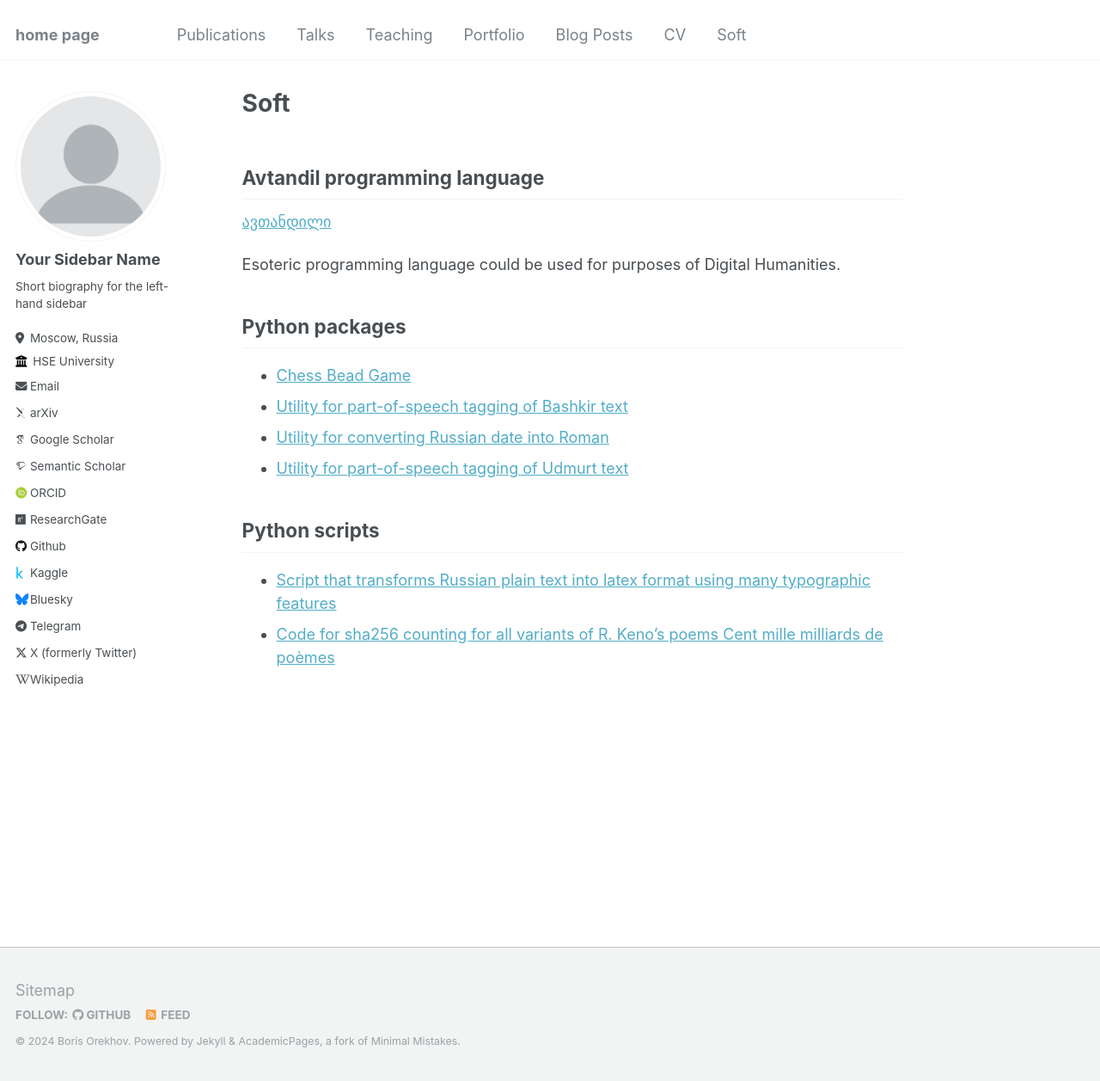
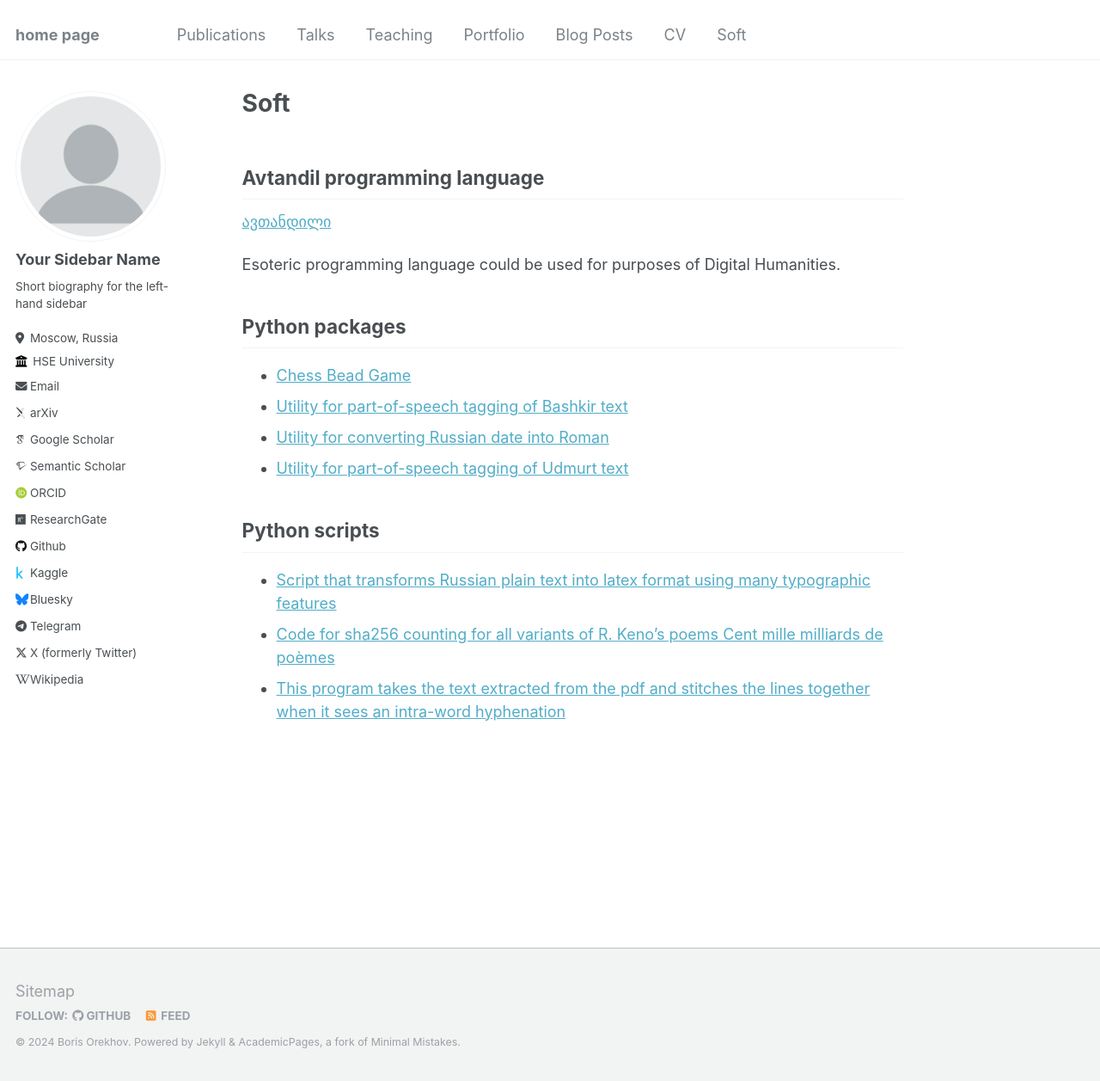
Before and after one commit to nevmenandr/homepage, a Jekyll site: the page built from _pages/code.md, in a window 1280 px wide and 1257 px high. Shown: the whole window at 86% size. Built offline with Jekyll 4.4.1, drawn with Linux system fonts in a browser that asks for light colours; some web fonts are replaced.

Commit message:
Update code.md

```diff
--- a/_pages/code.md
+++ b/_pages/code.md
@@ -24,3 +24,4 @@ Esoteric programming language could be used for purposes of Digital Humanities.
 
 * [Script that transforms Russian plain text into latex format using many typographic features](https://github.com/nevmenandr/TexTransform)
 * [Code for sha256 counting for all variants of R. Keno's poems Cent mille milliards de poèmes](https://github.com/nevmenandr/queneau)
+* [This program takes the text extracted from the pdf and stitches the lines together when it sees an intra-word hyphenation](https://github.com/nevmenandr/lines_merge_OCR)
```
